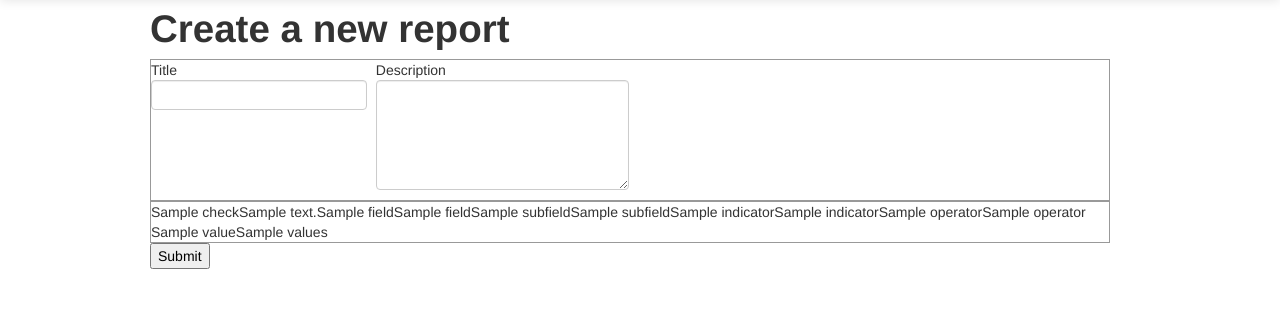
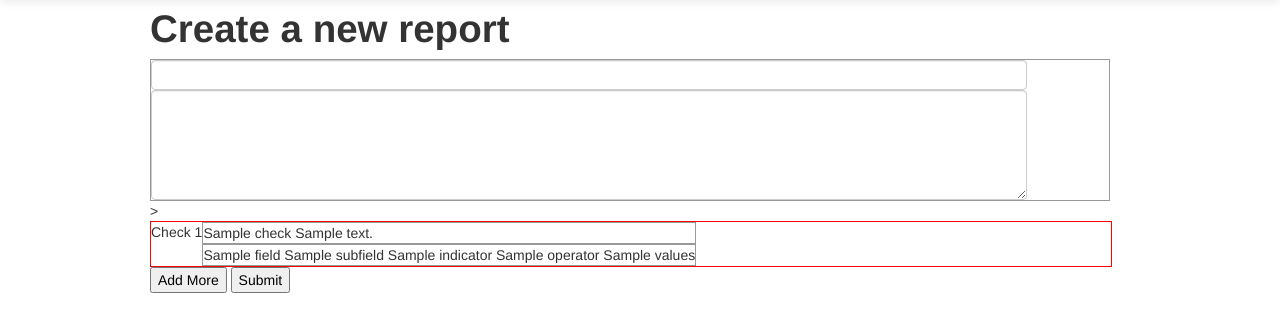
Before and after one commit to bibliotechy/checkmarc, a Django app: template templates/reports.html in a window 1280 px wide. Shown: the part 41-373 px from the top of the page. Run offline with Django 3.2, Linux system fonts and the light colour scheme; the template is opened without the code that fills it: most values are stand-ins (such as "Sample title", 1, 10 or a date in 2020); form fields are guessed from the names that the template uses; some libraries are stand-ins or nearby versions.

Commit message:
Clean up Create report form

```diff
--- a/check/views.py
+++ b/check/views.py
@@ -144,6 +144,11 @@ def checks(request):
             new_check.save()
 
         return HttpResponseRedirect('/checks/') # Redirect after POST
+
+def ajax_check(request):
+     form = CheckForm()
+
+
 
 def run_report(request, report_id):
     if request.method == 'GET':
--- a/checkmarc/static/css/main.css
+++ b/checkmarc/static/css/main.css
@@ -26,3 +26,7 @@ fieldest.check textarea { min-height: 75px; height: 75px; width: 375px;}
 .report-fields input, .report-fields textarea {width: 90%;}
 
 .report-fields textarea { height: 100px;}
+
+div.check {
+    border: 1px solid red;
+}
--- a/templates/base.html
+++ b/templates/base.html
@@ -57,6 +57,8 @@
 
     </div>
 </div>
+<script type="text/javascript">
 
+</script>
 </body>
 </html>
--- a/templates/reports.html
+++ b/templates/reports.html
@@ -5,35 +5,64 @@
     <h1>Create a new report</h1>
 {% if report_form %}
 
-<form action="{% if form.instance.pk %}report/edit/{{ form.instance.pk }}/{% endif %}" method="post">{% csrf_token %}
+<form class="form-inline" action="{% if form.instance.pk %}report/edit/{{ form.instance.pk }}/{% endif %}" method="post">{% csrf_token %}
     <div class="report-fields">
         <fieldset>
-            <div class="pull-left">{{ report_form.title.label }}  {{ report_form.title }}</div>
-            <div class="pull-left">{{ report_form.description.label }}  {{ report_form.description }}</div>
+           {{ report_form.title|attr:"placeholder:Report Title"}}
+            {{ report_form.description|attr:"placeholder:Report Description"|attr:"rows:3" }}
         </fieldset>
     </div>
     {% if checks %}
-        {{ checks.management_form }}
+        {{ checks.management_form }}>
         {% for check in checks  %}
+            <div class="check clearfix" style="width: 100%;">
+            <div class="pull-left"><p>Check <span class="check-number">{{ forloop.counter }}</span></p></div>
+            <div class="pull-left">
             <fieldset class="check">
-               <div class="pull-left">
-                   <div class="pull-left">
-                       {{ check.title|attr:"placeholder:Title"|add_class:"input-small" }}
-                   </div>
-                   <div class="pull-left">{{ check.description|attr:"placeholder:Description"|attr:"rows:3" }}</div>
-               </div>
-                <div class="pull-left short">{{ check.field.label}}{{ check.field }}</div>
-                <div class="pull-left short">{{ check.subfield.label }}{{ check.subfield }}</div>
-                <div class="pull-left short">{{ check.indicator.label  }}{{ check.indicator }}</div>
-                <div class="pull-left short">{{ check.operator.label  }}{{ check.operator }}</div>
-                <div class="pull-left short">{{ check.values.label }}{{ check.values }}</div>
+                {{ check.title|attr:"placeholder:Title"|add_class:"input-small" }}
+                {{ check.description|attr:"placeholder:Description"|attr:"rows:3" }}
+            </fieldset>
+            <fieldset class="check">
+                    {{ check.field|attr:"placeholder:Field"|add_class:"input-small" }}
+                    {{ check.subfield|attr:"placeholder:Subfield"|add_class:"input-small" }}
+                    {{ check.indicator|attr:"placeholder:Indicator"|add_class:"input-small" }}
+                    {{ check.operator|attr:"placeholder:Operator" }}
+                    {{ check.values|attr:"placeholder:Value(s)"|add_class:"input-small" }}
 
             </fieldset>
+            </div>
+            </div>
         {% endfor %}
+        <input type="button" value="Add More" id="add_more">
+        <script>
+            $('#add_more').click(function() {
+                cloneMore('div.check:last', 'checks');
+            });
+        </script>
 
     {% endif %}
     <input type="submit" value="Submit" />
 </form>
+<script type="text/javascript">
+    function cloneMore(selector, type) {
+      var newElement = $(selector).clone(true);
+      var total = $('#id_' + type + '-TOTAL_FORMS').val();
+      newElement.find(':input').each(function() {
+        var name = $(this).attr('name').replace('-' + (total-1) + '-','-' + total + '-');
+        var id = 'id_' + name;
+        $(this).attr({'name': name, 'id': id}).val('').removeAttr('checked');
+      });
+      newElement.find('label').each(function() {
+        var newFor = $(this).attr('for').replace('-' + (total-1) + '-','-' + total + '-');
+        $(this).attr('for', newFor);
+      });
+        newElement.find("span.check-number").text(total);
+      total++;
+      newElement.find("span.check-number").text(total);
+      $('#id_' + type + '-TOTAL_FORMS').val(total);
+      $(selector).after(newElement);
+    }
 
+</script>
 {% endif %}
 {% endblock %}
```
Also changed, not shown: check/models.py (+12 -12 lines).
